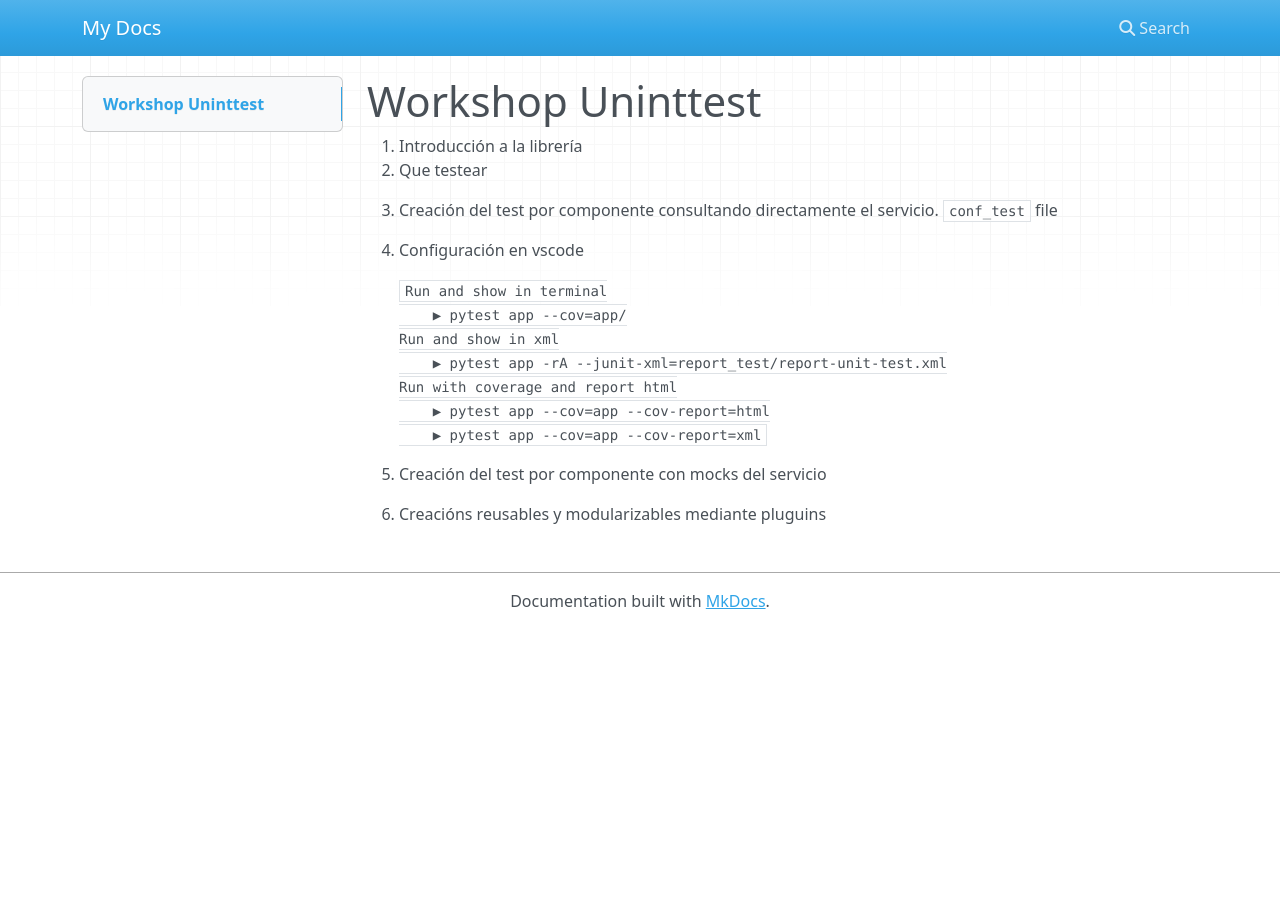
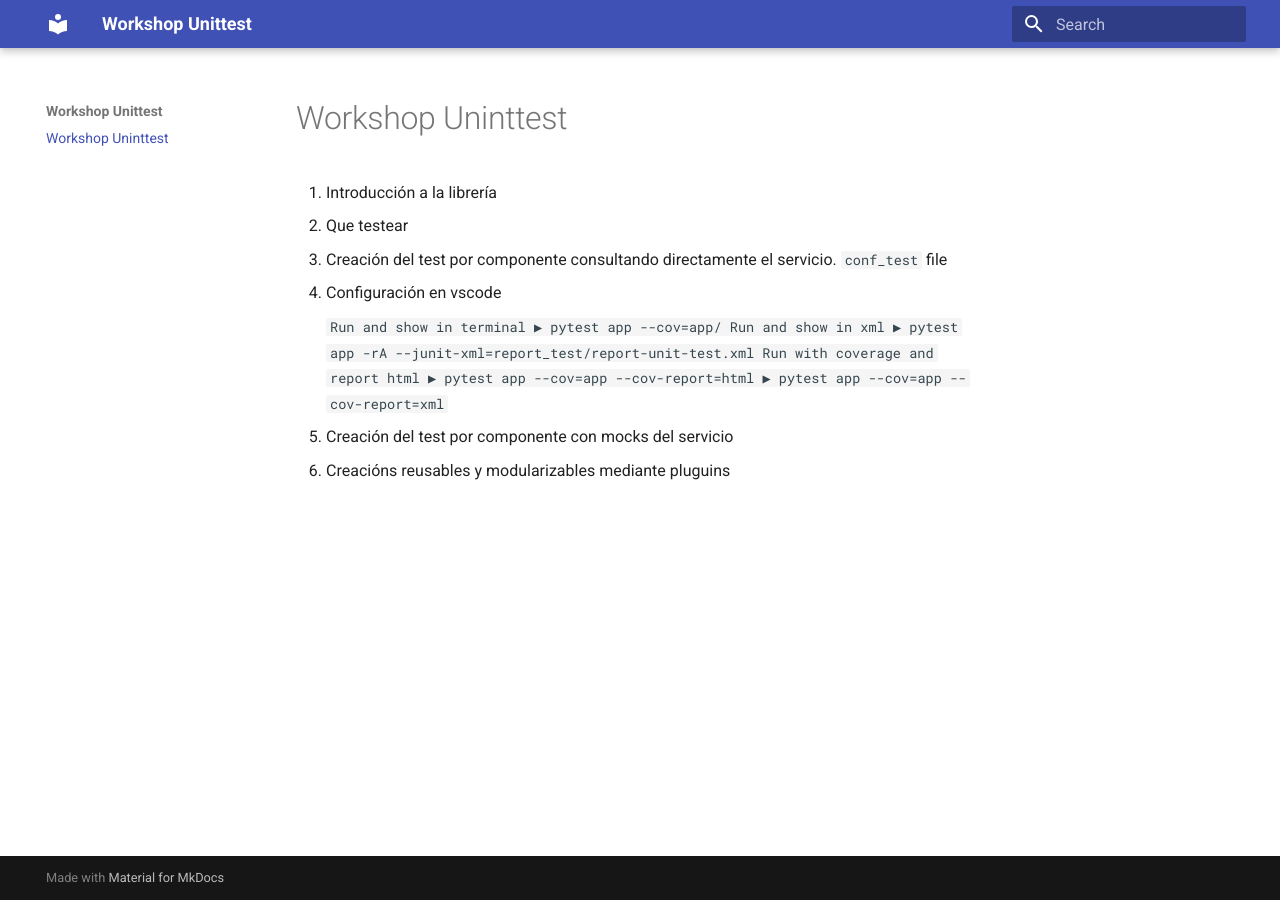
Before and after one commit to SandoDev/workshop-unittest, an MkDocs documentation site: the page built from docs/index.md, in a window 1280 px wide. Built offline with MkDocs 1.6.1 and Material for MkDocs 9.7.7, drawn with Linux system fonts in a browser that asks for light colours; nearby versions of some CDN libraries.

Commit message:
config files

```diff
--- a/mkdocs.yml
+++ b/mkdocs.yml
@@ -1 +1,4 @@
-site_name: My Docs
+site_name: Workshop Unittest
+
+theme:
+    name: material
--- /dev/null
+++ b/requirements.txt
@@ -0,0 +1,3 @@
+mkdocs==1.1.2
+mkdocs-material==5.2.1
+mkdocs-mermaid2-plugin==0.1.5.post1
```
Also changed, not shown: 1 other file.
